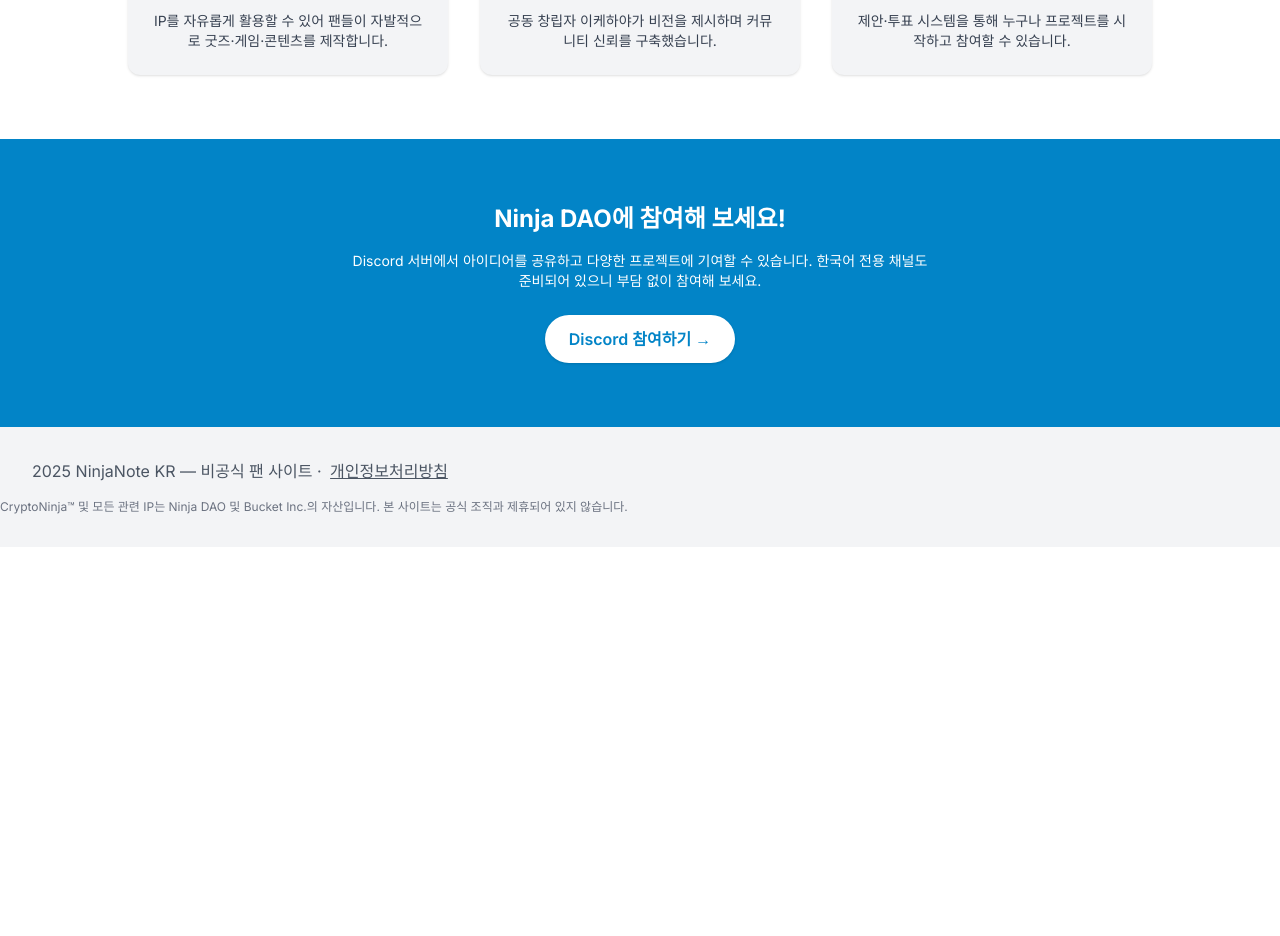
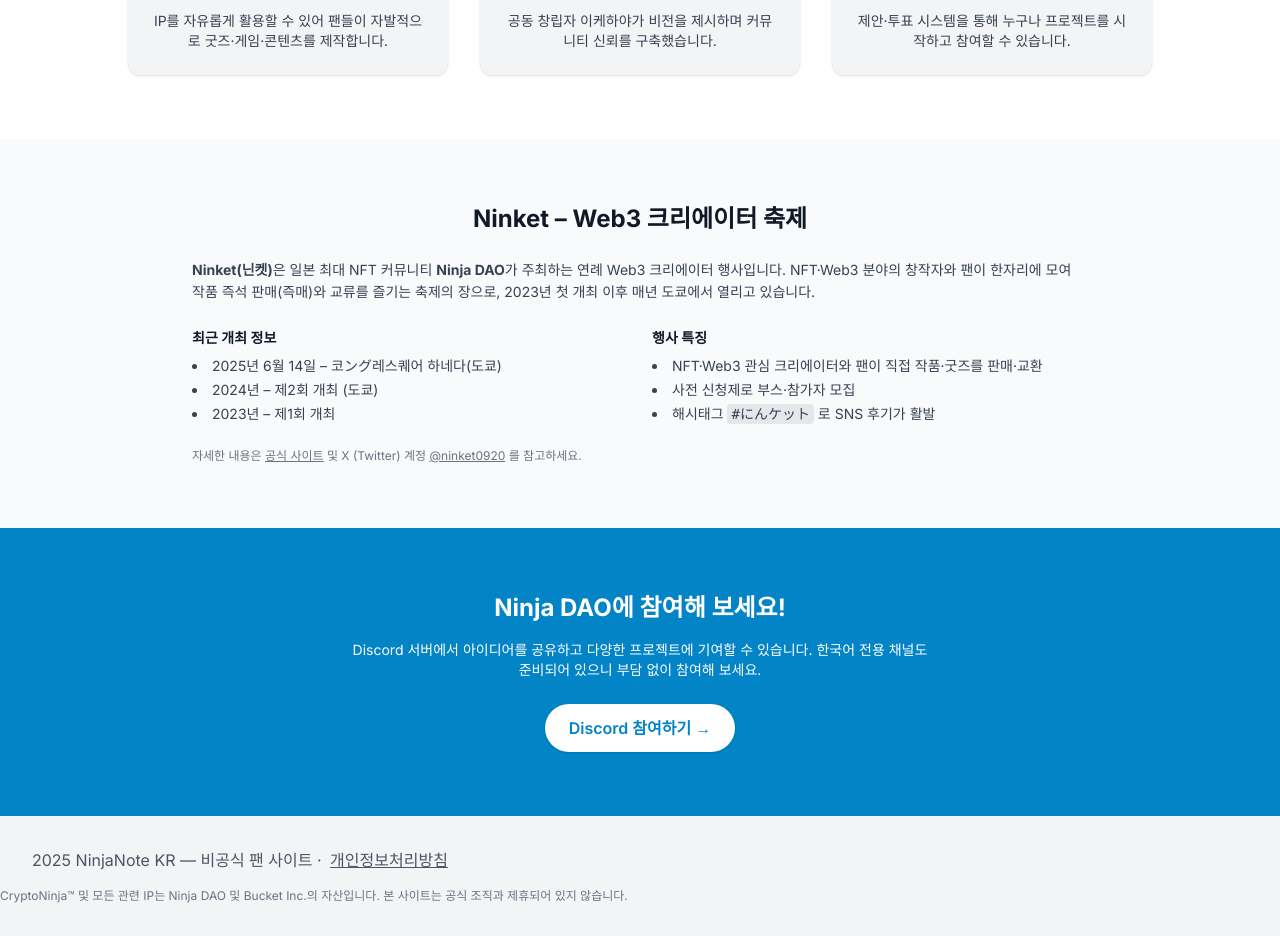
Before and after one commit to minjiblog/NinjaNoteKR, a Next.js app: page /ninjadao in a window 1280 px wide. Shown: the part 1560-2496 px from the top of the page. Before the commit the page ends 2107 px from the top, so only its background shows below. Built offline with nearby package versions, Linux system fonts and the light colour scheme; a web font is replaced by a local one.

Commit message:
feat: add Ninket section to Ninja DAO page

```diff
--- a/src/components/NinjaDaoPage.tsx
+++ b/src/components/NinjaDaoPage.tsx
@@ -89,6 +89,35 @@
         </div>
       </section>
 
+      {/* Ninket Section */}
+      <section className="py-16 px-4 bg-gray-50 dark:bg-gray-800">
+        <div className="max-w-4xl mx-auto">
+          <h3 className="text-2xl font-bold mb-6 text-gray-900 dark:text-white text-center">Ninket – Web3 크리에이터 축제</h3>
+          <p className="text-gray-700 dark:text-gray-300 leading-relaxed mb-6 text-sm">
+            <strong>Ninket(닌켓)</strong>은 일본 최대 NFT 커뮤니티 <strong>Ninja&nbsp;DAO</strong>가 주최하는 연례 Web3&nbsp;크리에이터 행사입니다. NFT·Web3 분야의 창작자와 팬이 한자리에 모여 작품 즉석 판매(즉매)와 교류를 즐기는 축제의 장으로, 2023년 첫 개최 이후 매년 도쿄에서 열리고 있습니다.
+          </p>
+          <div className="grid md:grid-cols-2 gap-6 text-gray-700 dark:text-gray-300 text-sm">
+            <div>
+              <h4 className="font-semibold mb-2 text-gray-900 dark:text-white">최근 개최 정보</h4>
+              <ul className="list-disc list-inside space-y-1">
+                <li>2025년 6월 14일 – 코ング레스퀘어 하네다(도쿄)</li>
+                <li>2024년 – 제2회 개최 (도쿄)</li>
+                <li>2023년 – 제1회 개최</li>
+              </ul>
+            </div>
+            <div>
+              <h4 className="font-semibold mb-2 text-gray-900 dark:text-white">행사 특징</h4>
+              <ul className="list-disc list-inside space-y-1">
+                <li>NFT·Web3 관심 크리에이터와 팬이 직접 작품·굿즈를 판매·교환</li>
+                <li>사전 신청제로 부스·참가자 모집</li>
+                <li>해시태그 <code className="px-1 py-0.5 bg-gray-200 dark:bg-gray-700 rounded">#にんケット</code> 로 SNS 후기가 활발</li>
+              </ul>
+            </div>
+          </div>
+          <p className="mt-6 text-xs text-gray-500 dark:text-gray-400">자세한 내용은 <a href="https://ninket2024.studio.site" target="_blank" rel="noopener noreferrer" className="underline">공식 사이트</a> 및 X&nbsp;(Twitter) 계정 <a href="https://x.com/ninket0920" target="_blank" rel="noopener noreferrer" className="underline">@ninket0920</a> 를 참고하세요.</p>
+        </div>
+      </section>
+
       {/* Join Section */}
       <section className="py-16 px-4 bg-primary-600 text-white text-center">
         <h3 className="text-2xl font-bold mb-4">Ninja DAO에 참여해 보세요!</h3>
```
